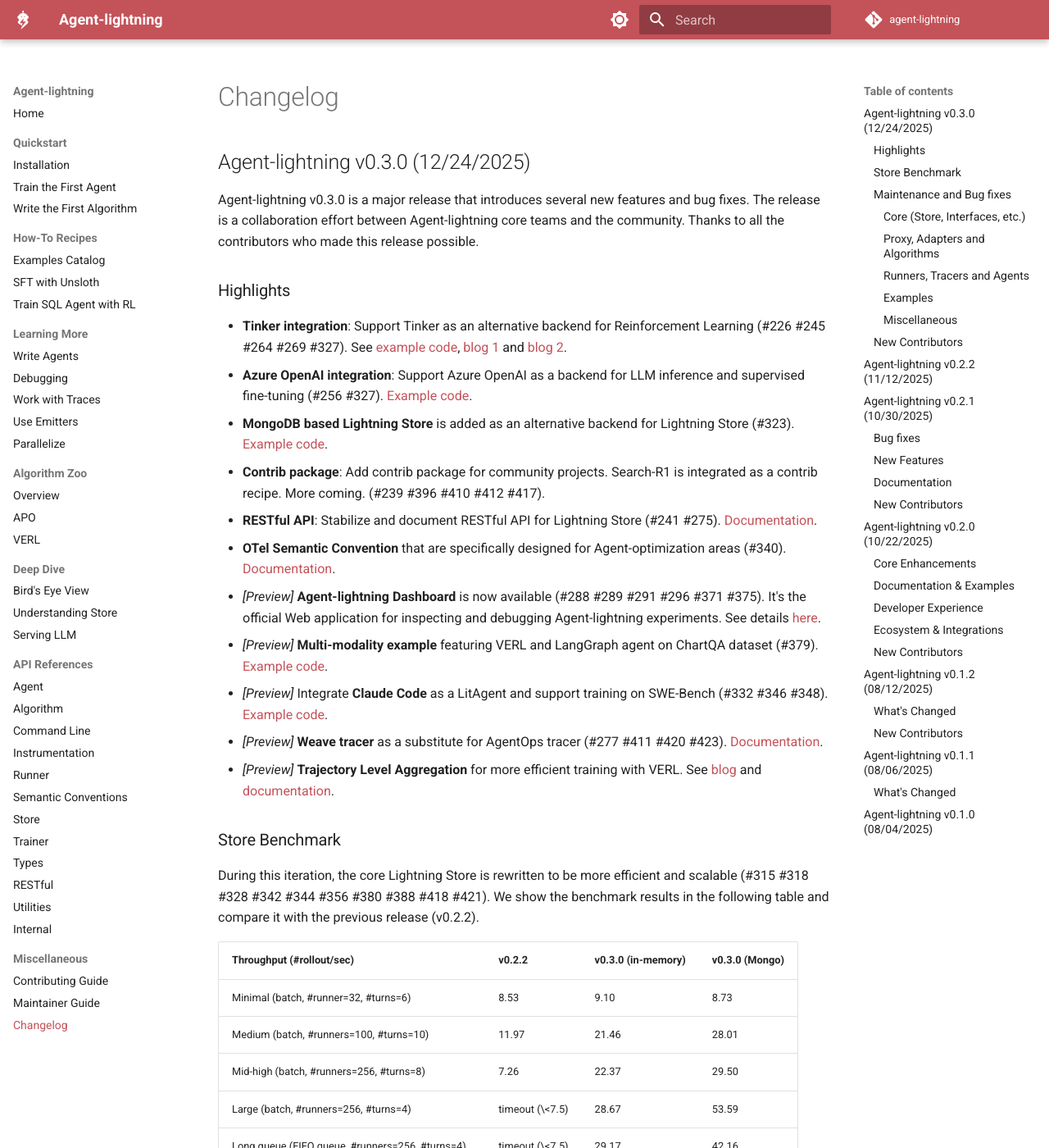
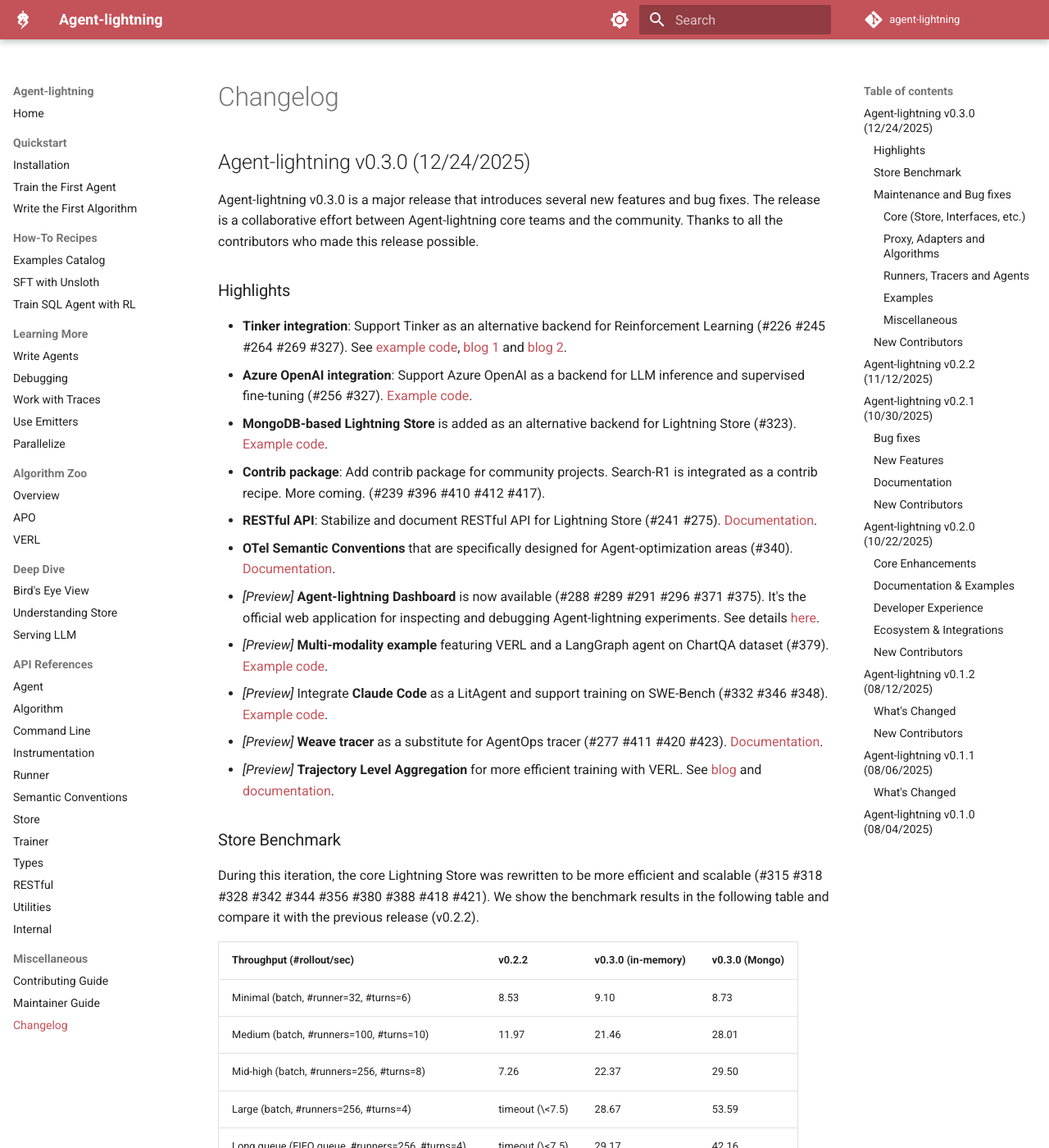
Before and after one commit to millord237/agent-lightning, an MkDocs documentation site: the page built from docs/changelog.md, in a window 1280 px wide and 1400 px high. Shown: the whole window at 82% size. Built offline with MkDocs 1.6.1 and Material for MkDocs 9.7.7, drawn with Linux system fonts in a browser that asks for light colours; comment, search, counter and statistics services are not loaded; the version menu is left out; some of the changed text lies outside the part shown.

Commit message:
resolve comments

```diff
--- a/docs/changelog.md
+++ b/docs/changelog.md
@@ -2,25 +2,25 @@
 
 ## Agent-lightning v0.3.0 (12/24/2025)
 
-Agent-lightning v0.3.0 is a major release that introduces several new features and bug fixes. The release is a collaboration effort between Agent-lightning core teams and the community. Thanks to all the contributors who made this release possible.
+Agent-lightning v0.3.0 is a major release that introduces several new features and bug fixes. The release is a collaborative effort between Agent-lightning core teams and the community. Thanks to all the contributors who made this release possible.
 
 ### Highlights
 
 * **Tinker integration**: Support Tinker as an alternative backend for Reinforcement Learning (#226 #245 #264 #269 #327). See [example code](https://github.com/microsoft/agent-lightning/tree/v0.3.0/examples/tinker), [blog 1](https://medium.com/@yugez/tuning-any-ai-agent-with-tinker-agent-lightning-part-1-1d8c9a397f0e) and [blog 2](https://medium.com/@yugez/tuning-any-ai-agent-with-tinker-agent-lightning-part-2-332c5437f0dc).
 * **Azure OpenAI integration**: Support Azure OpenAI as a backend for LLM inference and supervised fine-tuning (#256 #327). [Example code](https://github.com/microsoft/agent-lightning/tree/v0.3.0/examples/azure).
-* **MongoDB based Lightning Store** is added as an alternative backend for Lightning Store (#323). [Example code](https://github.com/microsoft/agent-lightning/tree/v0.3.0/examples/mongo).
+* **MongoDB-based Lightning Store** is added as an alternative backend for Lightning Store (#323). [Example code](https://github.com/microsoft/agent-lightning/tree/v0.3.0/examples/mongo).
 * **Contrib package**: Add contrib package for community projects. Search-R1 is integrated as a contrib recipe. More coming. (#239 #396 #410 #412 #417).
 * **RESTful API**: Stabilize and document RESTful API for Lightning Store (#241 #275). [Documentation](https://microsoft.github.io/agent-lightning/v0.3.0/reference/restful/).
-* **OTel Semantic Convention** that are specifically designed for Agent-optimization areas (#340). [Documentation](http://microsoft.github.io/agent-lightning/v0.3.0/reference/semconv/).
-* *[Preview]* **Agent-lightning Dashboard** is now available (#288 #289 #291 #296 #371 #375). It's the official Web application for inspecting and debugging Agent-lightning experiments. See details [here](https://microsoft.github.io/agent-lightning/v0.3.0/tutorials/debug/).
-* *[Preview]* **Multi-modality example** featuring VERL and LangGraph agent on ChartQA dataset (#379). [Example code](https://github.com/microsoft/agent-lightning/tree/v0.3.0/examples/chartqa).
+* **OTel Semantic Conventions** that are specifically designed for Agent-optimization areas (#340). [Documentation](http://microsoft.github.io/agent-lightning/v0.3.0/reference/semconv/).
+* *[Preview]* **Agent-lightning Dashboard** is now available (#288 #289 #291 #296 #371 #375). It's the official web application for inspecting and debugging Agent-lightning experiments. See details [here](https://microsoft.github.io/agent-lightning/v0.3.0/tutorials/debug/).
+* *[Preview]* **Multi-modality example** featuring VERL and a LangGraph agent on ChartQA dataset (#379). [Example code](https://github.com/microsoft/agent-lightning/tree/v0.3.0/examples/chartqa).
 * *[Preview]* Integrate **Claude Code** as a LitAgent and support training on SWE-Bench (#332 #346 #348). [Example code](https://github.com/microsoft/agent-lightning/tree/v0.3.0/examples/claude_code).
 * *[Preview]* **Weave tracer** as a substitute for AgentOps tracer (#277 #411 #420 #423). [Documentation](https://microsoft.github.io/agent-lightning/v0.3.0/tutorials/traces/#weave-tracer-experimental).
 * *[Preview]* **Trajectory Level Aggregation** for more efficient training with VERL. See [blog](https://agent-lightning.github.io/posts/trajectory_level_aggregation/) and [documentation](https://microsoft.github.io/agent-lightning/v0.3.0/algorithm-zoo/verl/).
 
 ### Store Benchmark
 
-During this iteration, the core Lightning Store is rewritten to be more efficient and scalable (#315 #318 #328 #342 #344 #356 #380 #388 #418 #421). We show the benchmark results in the following table and compare it with the previous release (v0.2.2).
+During this iteration, the core Lightning Store was rewritten to be more efficient and scalable (#315 #318 #328 #342 #344 #356 #380 #388 #418 #421). We show the benchmark results in the following table and compare it with the previous release (v0.2.2).
 
 | Throughput (\#rollout/sec) | v0.2.2 | v0.3.0 (in-memory) | v0.3.0 (Mongo) |
 | :---- | :---- | :---- | :---- |
```
Also changed, not shown: other parts of docs/changelog.md (+2 -2 lines).
